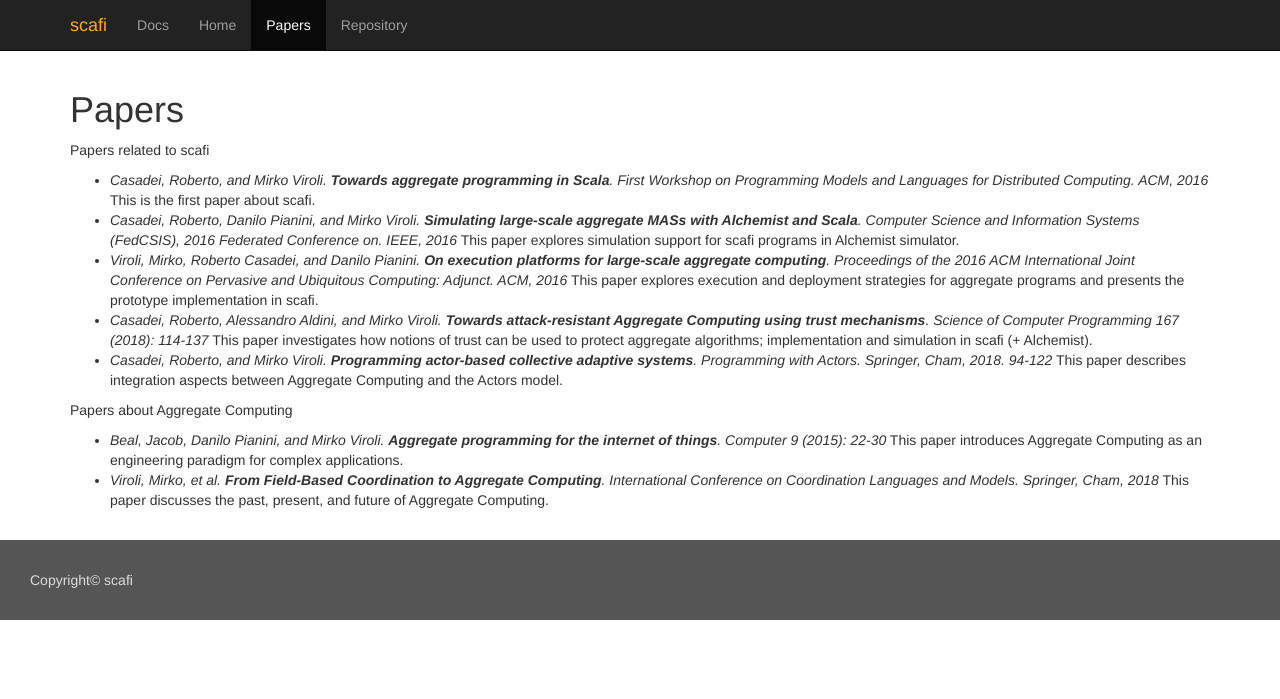
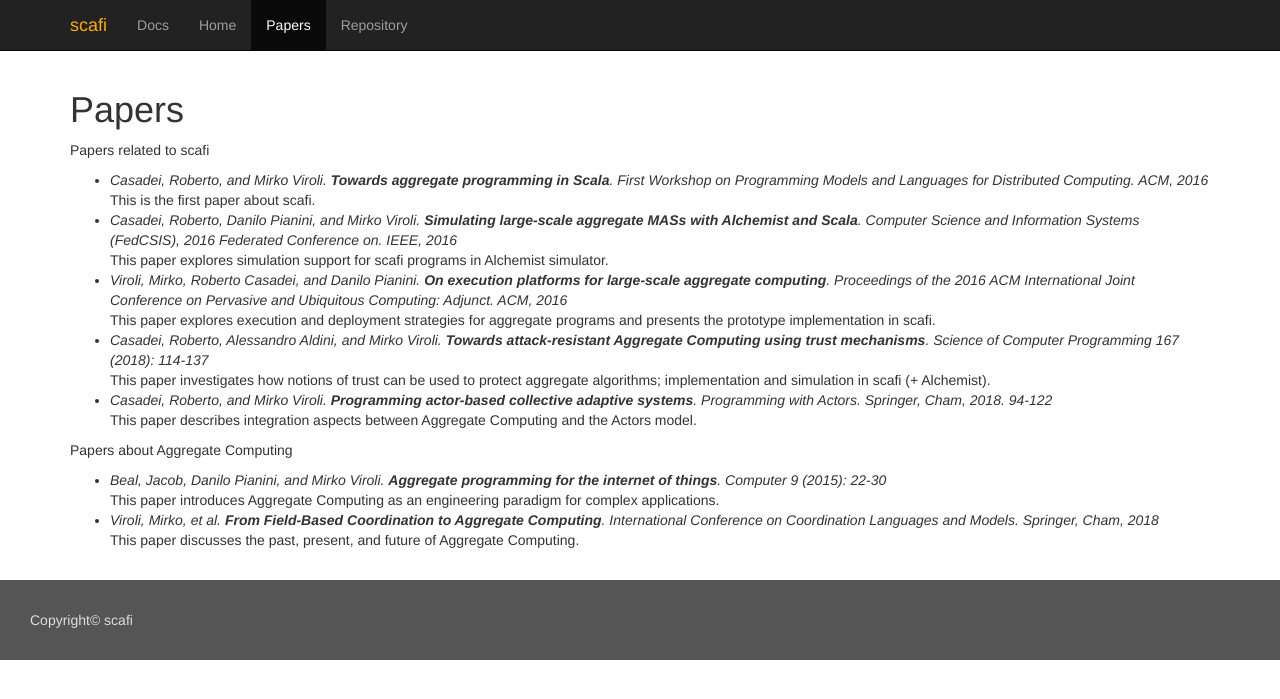
Before and after one commit to scafi/scafi.github.io, a Jekyll site: the page built from pages/papers.md, in a window 1280 px wide. Shown: the top 699 px of the page. Built offline with Jekyll 4.4.1, drawn with Linux system fonts in a browser that asks for light colours.

Commit message:
Line breaks in paper list

```diff
--- a/pages/papers.md
+++ b/pages/papers.md
@@ -9,20 +9,20 @@ main: true
 
 Papers related to scafi
 
-* _Casadei, Roberto, and Mirko Viroli. **Towards aggregate programming in Scala**. First Workshop on Programming Models and Languages for Distributed Computing. ACM, 2016_
+* _Casadei, Roberto, and Mirko Viroli. **Towards aggregate programming in Scala**. First Workshop on Programming Models and Languages for Distributed Computing. ACM, 2016_<br />
   This is the first paper about scafi.
-* _Casadei, Roberto, Danilo Pianini, and Mirko Viroli. **Simulating large-scale aggregate MASs with Alchemist and Scala**. Computer Science and Information Systems (FedCSIS), 2016 Federated Conference on. IEEE, 2016_
+* _Casadei, Roberto, Danilo Pianini, and Mirko Viroli. **Simulating large-scale aggregate MASs with Alchemist and Scala**. Computer Science and Information Systems (FedCSIS), 2016 Federated Conference on. IEEE, 2016_<br />
   This paper explores simulation support for scafi programs in Alchemist simulator.
-* _Viroli, Mirko, Roberto Casadei, and Danilo Pianini. **On execution platforms for large-scale aggregate computing**. Proceedings of the 2016 ACM International Joint Conference on Pervasive and Ubiquitous Computing: Adjunct. ACM, 2016_
+* _Viroli, Mirko, Roberto Casadei, and Danilo Pianini. **On execution platforms for large-scale aggregate computing**. Proceedings of the 2016 ACM International Joint Conference on Pervasive and Ubiquitous Computing: Adjunct. ACM, 2016_<br />
   This paper explores execution and deployment strategies for aggregate programs and presents the prototype implementation in scafi.
-* _Casadei, Roberto, Alessandro Aldini, and Mirko Viroli. **Towards attack-resistant Aggregate Computing using trust mechanisms**. Science of Computer Programming 167 (2018): 114-137_
+* _Casadei, Roberto, Alessandro Aldini, and Mirko Viroli. **Towards attack-resistant Aggregate Computing using trust mechanisms**. Science of Computer Programming 167 (2018): 114-137_<br />
   This paper investigates how notions of trust can be used to protect aggregate algorithms; implementation and simulation in scafi (+ Alchemist).
-* _Casadei, Roberto, and Mirko Viroli. **Programming actor-based collective adaptive systems**. Programming with Actors. Springer, Cham, 2018. 94-122_
+* _Casadei, Roberto, and Mirko Viroli. **Programming actor-based collective adaptive systems**. Programming with Actors. Springer, Cham, 2018. 94-122_<br />
   This paper describes integration aspects between Aggregate Computing and the Actors model.
 
 Papers about Aggregate Computing
 
-* _Beal, Jacob, Danilo Pianini, and Mirko Viroli. **Aggregate programming for the internet of things**. Computer 9 (2015): 22-30_
+* _Beal, Jacob, Danilo Pianini, and Mirko Viroli. **Aggregate programming for the internet of things**. Computer 9 (2015): 22-30_<br />
   This paper introduces Aggregate Computing as an engineering paradigm for complex applications.
-* _Viroli, Mirko, et al. **From Field-Based Coordination to Aggregate Computing**. International Conference on Coordination Languages and Models. Springer, Cham, 2018_
+* _Viroli, Mirko, et al. **From Field-Based Coordination to Aggregate Computing**. International Conference on Coordination Languages and Models. Springer, Cham, 2018_<br />
   This paper discusses the past, present, and future of Aggregate Computing.
```
